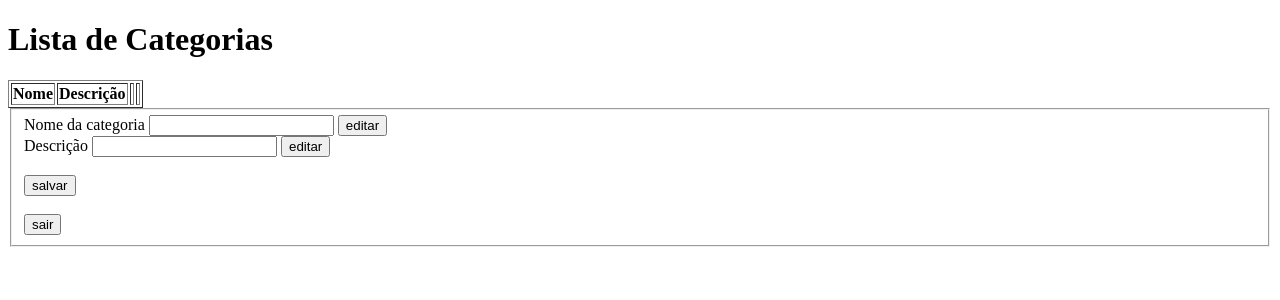
After one commit to playerDragon893/projeto-agro, a PHP site: page /views/form/categoria/exibirCategorias.php in a window 1280 px wide. The commit adds this page. Shown: the top 300 px of the page. Run offline with PHP 8.4, Linux system fonts and the light colour scheme; lists and menus that the app fills with data are empty.

Commit message:
progresso categoria 40%

```diff
--- a/src/modules/categoria/retornoCategoria.php
+++ b/src/modules/categoria/selectCategoria.php
@@ -1,7 +1,7 @@
 <?php
     include __DIR__ . '/../../shared/conexaodb.php';
 
-    $sql = "SELECT nome FROM categoria";
+    $sql = "SELECT nome, descricao FROM categoria";
 
     $stmt = $conexao->query($sql);
 
--- /dev/null
+++ b/views/form/categoria/exibirCategorias.php
@@ -0,0 +1,79 @@
+<!DOCTYPE html>
+<html lang="en">
+<head>
+    <meta charset="UTF-8">
+    <meta name="viewport" content="width=device-width, initial-scale=1.0">
+    <title>Document</title>
+</head>
+<body>
+
+
+
+    <h1>Lista de Categorias</h1>
+    <table border="1">
+        <thead>
+            <tr>
+                <th>Nome</th>
+                <th>Descrição</th>
+                <th></th>
+                <th></th>
+            </tr>
+
+        </thead>
+        <tbody id="tabelaCategorias">
+            <!-- As categorias serão inseridas aqui via JavaScript -->
+        </tbody>
+    </table>
+
+
+    <form method = "post">
+    <fieldset>
+        <label>Nome da categoria</label>
+        <input type="text" name="nome">
+        <button>editar</button><br>
+        <label>Descrição</label>
+        <input type="text" name="descricao">
+        <button>editar</button><br><br>
+        <button type="submit">salvar</button><br><br>
+        <button>sair</button>
+    </fieldset>
+    </form>
+
+</body>
+</html>
+
+
+<script>
+   function exibirCategorias(){
+   fetch('../../../src/modules/categoria/selectCategoria.php')
+        .then(response => response.json())
+        .then(dados => {
+            dados.forEach(categoria => {
+                const tabela = document.getElementById("tabelaCategorias");
+                tabela.innerHTML += `
+                    <tr>
+                        <td>${categoria.nome}</td>
+                        <td>${categoria.descricao}</td>
+                        <td><button>editar</button></td>
+                        <td><button>deletar</button></td>
+                    </tr>
+                `;
+            });
+        });
+   }
+    window.onload = exibirCategorias;
+
+    async function editarForm(){
+        try{
+            const resposta = await fetch(
+                "../../../src/modules/categoria/selectCategoria.php"
+                {
+                    method: "POST",
+                    headers: {
+                        "Content-type": "application/json";
+                    }
+                }
+            )
+        }
+    }
+</script>
```
Also changed, not shown: src/shared/conexaodb.php (+11 -6 lines), src/modules/categoria/deleteCategoria.php (added), src/modules/categoria/insertCategoria.php (renamed from src/modules/categoria/addCategoria.php), src/modules/categoria/updateCategoria.php (added), views/form/account/cadastro.php (renamed from views/form/cadastro.php), views/form/account/login.php (renamed from views/form/login.php), views/form/categoria/addCategoria.php (renamed from views/form/addCategoria.php), views/form/planta/addPlanta.php (renamed from views/form/addPlanta.php).
